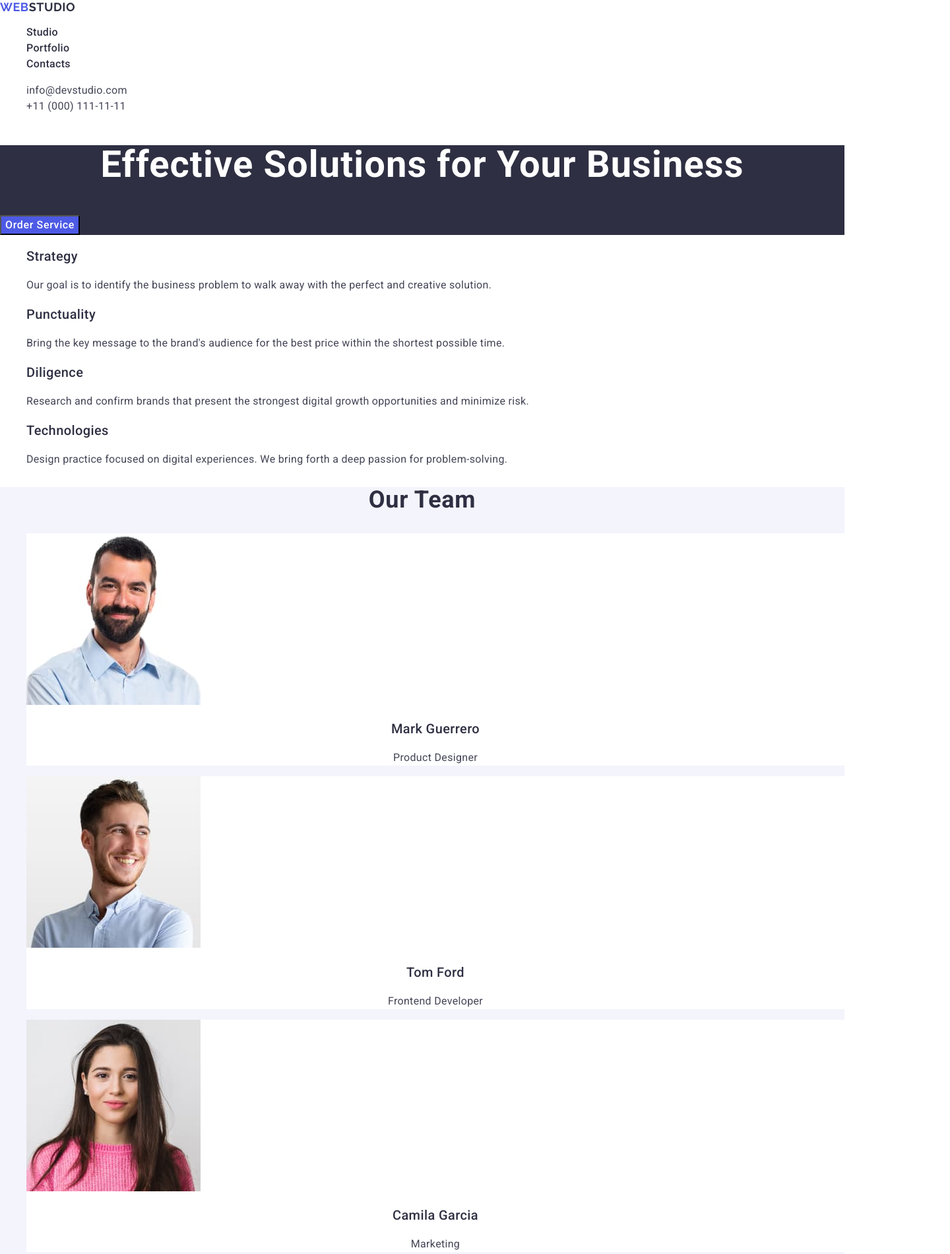
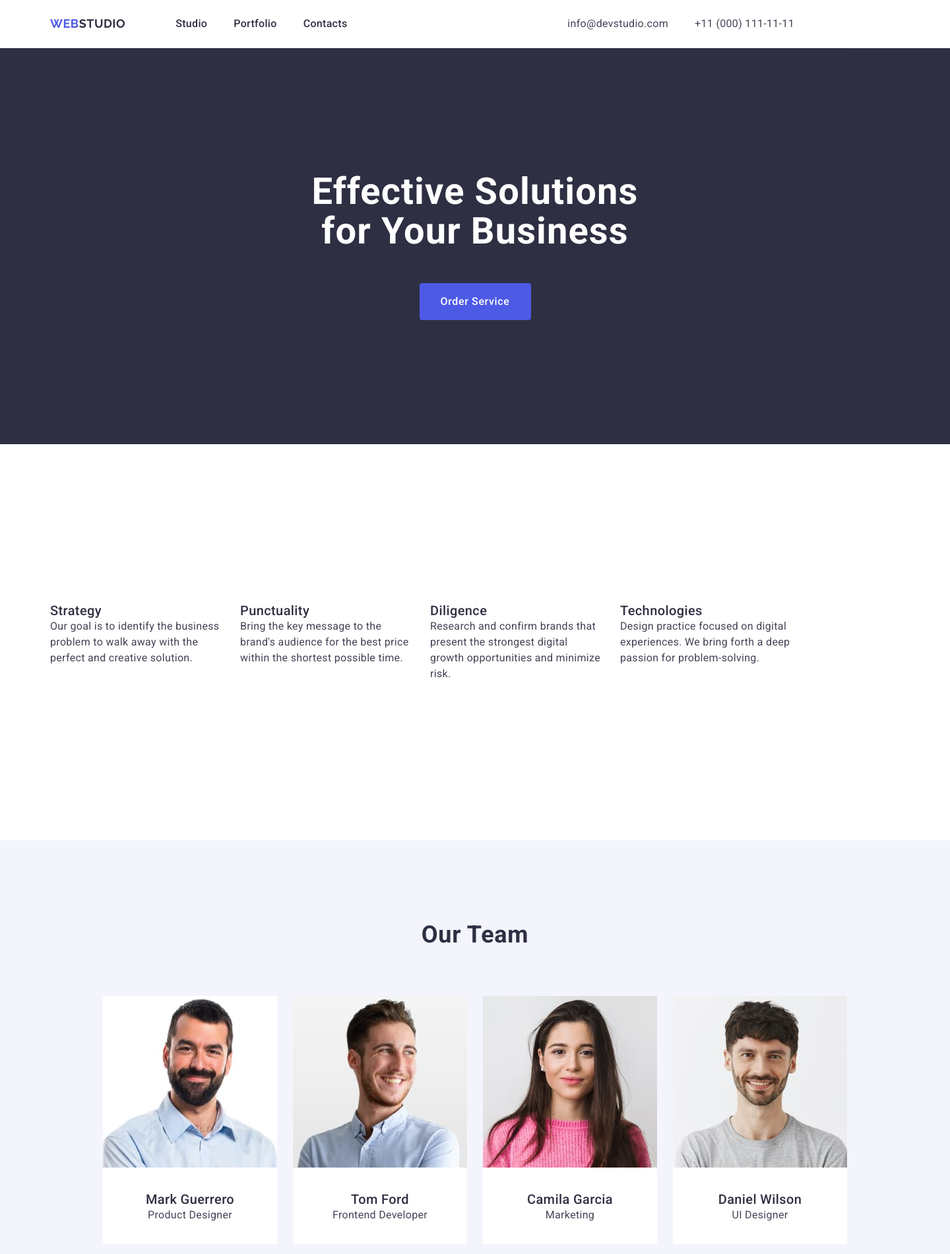
Before and after one commit to syniepolskyi84/goit-markup-hw-03, a plain HTML site: page index.html in a window 1280 px wide. Shown: the top 1900 px of the page at 66% size, 1440 px wide, since content can reach past the window. Drawn offline with nearby package versions, Linux system fonts and the light colour scheme.

Commit message:
add header

```diff
--- a/css/styles.css
+++ b/css/styles.css
@@ -1,20 +1,57 @@
-body{
-font-family: "Roboto", sans-serif;
+body {
+  font-family: 'Roboto', sans-serif;
   color: #434455;
   background-color: #fff;
 }
 
-ul, ol {
+/* reset*/
+
+ul,
+ol {
   list-style-type: none;
+  margin: 0;
+  padding: 0;
 }
 
-a{
+h1,
+h2,
+h3,
+h4,
+h5,
+h6,
+p {
+  margin: 0;
+}
+
+a {
   text-decoration: none;
+}
+
+/* common*/
+
+.container {
+  max-width: 1158px;
+  padding: 0 15px;
+  margin: 0 auto;
 }
 /* #region header*/
 
- .logo{
-    font-family: "Raleway", sans-serif;
+.page-header {
+  border-bottom: 1px solid #e7e9fc;
+}
+
+.header-container {
+  display: flex;
+  align-items: center;
+}
+
+.header-nav {
+  display: flex;
+  align-items: center;
+}
+
+.logo {
+  font-family: 'Raleway', sans-serif;
   font-weight: 700;
   font-size: 18px;
   line-height: 1.17;
@@ -23,8 +60,13 @@ a{
   color: #4d5ae5;
 }
 
+.header-logo {
+  padding: 24px 0;
+  margin-right: 76px;
+}
+
 .header-logo .logo-span {
-    color: #2e2f42
+  color: #2e2f42;
 }
 
 .nav-item {
@@ -35,7 +77,7 @@ a{
   font-size: 16px;
   line-height: 1.5;
   letter-spacing: 0.02em;
-    color: #2E2F42;
+  color: #2e2f42;
 
   /* Portfolio */
 
@@ -44,7 +86,7 @@ a{
   font-size: 16px;
   line-height: 1.5;
   letter-spacing: 0.02em;
-    color: #2E2F42;
+  color: #2e2f42;
 
   /* Contacts */
 
@@ -53,9 +95,18 @@ a{
   font-size: 16px;
   line-height: 1.5;
   letter-spacing: 0.02em;
-    color: #2E2F42;}
+  color: #2e2f42;
+}
+
+.nav-list {
+  display: flex;
+  align-items: center;
+  gap: 40px;
+}
 
 .nav-link {
+  display: block;
+  padding: 24px 0;
   font-weight: 500;
   font-size: 16px;
   line-height: 1.5;
@@ -63,62 +114,124 @@ a{
   color: #2e2f42;
 }
 
- .nav-link:hover, .nav-link:focus {
+.nav-link:hover,
+.nav-link:focus {
   color: #404bbf;
 }
 
 .contacts {
   font-style: normal;
+  margin-left: auto;
+}
+
+.contacts-list {
+  display: flex;
+  align-items: center;
+  gap: 40px;
 }
 
 .contacts-link {
-    font-family: "Roboto", sans-serif;
+  display: block;
+  padding: 24px 0;
+  font-family: 'Roboto', sans-serif;
   font-weight: 400;
   font-size: 16px;
   line-height: 1.5;
   letter-spacing: 0.02em;
   color: #434455;
-
 }
- .contacts-link:hover, .contacts-link:focus {
-    color : #404bbf;
+.contacts-link:hover,
+.contacts-link:focus {
+  color: #404bbf;
 }
 
 /* #efective solution*/
 
 .hero {
+  flex-direction: column;
+  width: 1440px;
+  height: 600px;
+  padding: 188px 0;
+  margin: 0 auto;
   background-color: #2e2f42;
 }
 
+.container-hero {
+  justify-content: center;
+  padding-bottom: 188px;
+}
+
 .hero-title {
+  max-width: 496px;
+  display: block;
   font-weight: 700;
   font-size: 56px;
   line-height: 1.07;
   letter-spacing: 0.02em;
   text-align: center;
   color: #fff;
+  margin: 0 auto;
+  margin-bottom: 48px;
 }
 
 .hero-btn {
-    font-family: "Roboto", sans-serif;
+  display: block;
+  font-family: 'Roboto', sans-serif;
   font-weight: 500;
+  font-size: 16px;
   line-height: 1.5;
   letter-spacing: 0.04em;
   background: #4d5ae5;
   color: #fff;
   cursor: pointer;
-
+  margin: auto;
+  min-width: 169px;
+  height: 56px;
+  border-radius: 4px;
+  border: none;
+  margin-top: 48px;
 }
- .hero-btn:hover, :focus {
+.hero-btn:hover,
+:focus {
   background: #404bbf;
 }
 
 /* mission */
+.section-mission{
+  padding: 120px 0;
+}
+
+.container-two {
+  max-width: 1128px;
+  min-height: 104px;
+  margin: 0 auto;
+  padding-top: 120px;
+  padding-bottom: 120px;
+}
+
 .mission {
-    font-weight: 500;
-    font-size: 20px;
-    line-height: 1.2;
-    color: #2e2f42;
+  position: absolute;
+    width: 1px;
+    height: 1px;
+    margin: -1px;
+    border: 0;
+    padding: 0;
+    white-space: nowrap;
+    clip-path: inset(100%);
+    clip: rect(0 0 0 0);
+    overflow: hidden;
+}
+
+.container-mission{
+  display: flex;
+  align-items: baseline;
+  justify-content: center;
+  gap: 24px;
+  margin: 0 auto;
+
+}
+.feature{
+  width: calc((100% - 72px)/4);
 }
 
 .feature-type {
@@ -127,6 +240,12 @@ a{
   line-height: 1.2;
   letter-spacing: 0.02em;
   color: #2e2f42;
+
+  display: flex;
+    align-items: flex-start;
+    justify-content: flex-start;
+    flex-direction: column;
+    gap: 8px;
 }
 .feature-item {
   font-weight: 400;
@@ -140,9 +259,18 @@ a{
 
 .section-team {
   background: #f4f4fd;
+  width: 1440px;
+  height: 732px;
+  margin:0 auto;
+}
+
+.container-three{
+  max-width: 1158px;
+  padding: 0 15px;
+  margin: 0 auto;
+
 }
 .our-team {
-    font-family: "Roboto", sans-serif;
   font-weight: 700;
   font-size: 36px;
   line-height: 1.11;
@@ -150,12 +278,39 @@ a{
   text-align: center;
   text-transform: capitalize;
   color: #2e2f42;
+  align-items: center;
+  margin-bottom: 72px;
+
+  padding-top: 124px;
+  justify-content: center;
+
+}
+
+.our-team-list {
+  display: flex;
+  flex-direction: row;
+  justify-content: center;
+  gap: 24px;
 }
 .member-team {
   background: #fff;
 }
+
+.box-team{
+  display: flex;
+  margin: 0 auto;
+  padding: 32px 0;
+  width: 232px;
+  min-height: 56px;
+  flex-direction: column;
+  align-items: center;
+  justify-content: flex-end;
+  align-content: center;
+
+}
+
 .team-name {
-    font-family: "Roboto", sans-serif;
+  font-family: 'Roboto', sans-serif;
   font-weight: 500;
   font-size: 20px;
   line-height: 1.2;
@@ -164,7 +319,7 @@ a{
   color: #2e2f42;
 }
 .team-profession {
-    font-family: "Roboto", sans-serif;
+  font-family: 'Roboto', sans-serif;
   font-weight: 400;
   font-size: 16px;
   line-height: 1.5;
@@ -174,8 +329,19 @@ a{
 }
 /* our portfolio*/
 
+.section-portfolio{
+  width: 1128px;
+  height: 1000px;
+
+}
+
+.container-four{
+  max-width: 1158px;
+  padding: 0 15px;
+  margin: 0 auto;
+
+}
 .our-portfolio {
-    font-family: "Roboto", sans-serif;
   font-weight: 700;
   font-size: 36px;
   line-height: 1.11;
@@ -183,10 +349,33 @@ a{
   text-align: center;
   text-transform: capitalize;
   color: #2e2f42;
+  margin-top: 120px;
+  margin-bottom: 72px;
+}
+
+.our-portfolio-list {
+  display: flex;
+  flex-wrap: wrap;
+  margin: 0 auto;
+  column-gap: 24px;
+  row-gap: 48px;
 }
 
 .project-cart {
-    background: #fff;
+  background: #FFFFFF;
+  width: calc((100% - 48px) / 3);
+
+}
+
+.box-portfolio{
+  display: flex;
+    justify-content: center;
+    flex-direction: column;
+    border-top: none;
+    border-bottom: 1px solid #e7e9fc;
+    border-left: 1px solid #e7e9fc;
+    border-right: 1px solid #e7e9fc;
+    padding: 32px 16px
 }
 
 .cart-content {
@@ -204,19 +393,24 @@ a{
   letter-spacing: 0.02em;
   color: #434455;
 }
+
+
 /* footer */
 .footer {
   background: #2e2f42;
+  padding: 100px 0;
 }
 
 .footer-logo {
-    font-family: "Raleway", sans-serif;
+  font-family: 'Raleway', sans-serif;
   font-weight: 700;
   font-size: 18px;
   line-height: 1.17;
   letter-spacing: 0.03em;
   text-transform: uppercase;
   color: #4d5ae5;
+  display: inline-block;
+  margin-bottom: 16px;
 }
 
 .footer-logo-span {
@@ -224,10 +418,13 @@ a{
 }
 
 .footer-text {
-    font-family: "Roboto", sans-serif;
+  font-family: 'Roboto', sans-serif;
   font-weight: 400;
   font-size: 16px;
   line-height: 1.5;
   letter-spacing: 0.02em;
   color: #f4f4fd;
+  margin: 0;
+  padding: 0;
+  max-width: 264px;
 }
--- a/index.html
+++ b/index.html
@@ -25,6 +25,7 @@
   </head>
   <body>
     <header class="page-header">
+      <div class="container header-container">
         <nav class="header-nav">
           <a class="logo header-logo" href="./index.html"
             >Web<span class="logo-span">Studio</span></a
@@ -51,26 +52,30 @@
             </li>
           </ul>
         </address>
+      </div>
     </header>
     <main>
       <!--Efective Solution-->
 
       <section class="hero">
+        <div class="container-hero">
           <h1 class="hero-title">Effective Solutions for Your Business</h1>
           <button class="hero-btn" type="button">Order Service</button>
+        </div>
       </section>
 
       <!--Feature-->
 
-      <section>
+      <section class="section-mission">
+        <div class="container-two">
           <h2 class="mission" hidden>Mission</h2>
 
-        <ul>
+          <ul class="container-mission">
             <li class="feature">
               <h3 class="feature-type">Strategy</h3>
               <p class="feature-item">
-              Our goal is to identify the business problem to walk away with the
-              perfect and creative solution.
+                Our goal is to identify the business problem to walk away with
+                the perfect and creative solution.
               </p>
             </li>
 
@@ -98,48 +103,66 @@
               </p>
             </li>
           </ul>
+        </div>
       </section>
 
       <!--Our Team-->
 
       <section class="section-team">
+        <div class="container-three">
           <h2 class="our-team">Our Team</h2>
-        <ul>
+          <ul class="our-team-list">
             <li class="member-team">
               <img src="./images/foto1.jpg" alt="mark guerrero" width="264" />
+              <div class="box-team">
                 <h3 class="team-name">Mark Guerrero</h3>
                 <p class="team-profession">Product Designer</p>
+              </div>
             </li>
 
             <li class="member-team">
               <img src="./images/foto2.jpg" alt="tom ford" width="264" />
+              <div class="box-team">
                 <h3 class="team-name">Tom Ford</h3>
                 <p class="team-profession">Frontend Developer</p>
+              </div>
             </li>
 
             <li class="member-team">
               <img src="./images/foto3.jpg" alt="camila garcia" width="264" />
+              <div class="box-team">
                 <h3 class="team-name">Camila Garcia</h3>
                 <p class="team-profession">Marketing</p>
+              </div>
             </li>
 
             <li class="member-team">
               <img src="./images/foto4.jpg" alt="daniel wilson" width="264" />
+              <div class="box-team">
                 <h3 class="team-name">Daniel Wilson</h3>
                 <p class="team-profession">UI Designer</p>
+              </div>
             </li>
           </ul>
+        </div>
       </section>
 
       <!--Our Portfolio-->
 
       <section class="section-portfolio">
+        <div class="container-four">
           <h2 class="our-portfolio">Our Portfolio</h2>
-        <ul>
+          <ul class="our-portfolio-list">
             <li class="project-cart">
-            <img src="./images/portfolio1.jpg" alt="banking app" width="360" />
+              <img
+                src="./images/portfolio1.jpg"
+                alt="banking app"
+                width="360"
+              />
+              <div class="box-portfolio">
                 <h3 class="cart-content">Banking App</h3>
                 <p class="cart-content-item">App</p>
+              </div>
             </li>
 
             <li class="project-cart">
@@ -148,8 +171,10 @@
                 alt="cashless payment"
                 width="360"
               />
+              <div class="box-portfolio">
                 <h3 class="cart-content">Cashless Payment</h3>
                 <p class="cart-content-item">Marketing</p>
+              </div>
             </li>
 
             <li class="project-cart">
@@ -158,14 +183,22 @@
                 alt="maditation app"
                 width="360"
               />
+              <div class="box-portfolio">
                 <h3 class="cart-content">Meditation App</h3>
                 <p class="cart-content-item">App</p>
+              </div>
             </li>
 
             <li class="project-cart">
-            <img src="./images/portfolio4.jpg" alt="taxi servise" width="360" />
+              <img
+                src="./images/portfolio4.jpg"
+                alt="taxi servise"
+                width="360"
+              />
+              <div class="box-portfolio">
                 <h3 class="cart-content">Taxi Service</h3>
                 <p class="cart-content-item">Marketing</p>
+              </div>
             </li>
 
             <li class="project-cart">
@@ -174,8 +207,10 @@
                 alt="screen illustration"
                 width="360"
               />
+              <div class="box-portfolio">
                 <h3 class="cart-content">Screen Illustrations</h3>
                 <p class="cart-content-item">Design</p>
+              </div>
             </li>
 
             <li class="project-cart">
@@ -184,23 +219,28 @@
                 alt="online courses"
                 width="360"
               />
+              <div class="box-portfolio">
                 <h3 class="cart-content">Online Courses</h3>
                 <p class="cart-content-item">Marketing</p>
+              </div>
             </li>
           </ul>
+        </div>
       </section>
     </main>
 
     <!--Footer-->
 
     <footer class="footer">
+      <div class="container">
         <a class="footer-logo" href="./index.html"
           >Web<span class="footer-logo-span">Studio</span></a
         >
         <p class="footer-text">
-        Increase the flow of customers and sales for your business with digital
-        marketing & growth solutions.
+          Increase the flow of customers and sales for your business with
+          digital marketing & growth solutions.
         </p>
+      </div>
     </footer>
   </body>
 </html>
```
Lines whose indentation alone changed are shown as unchanged.
